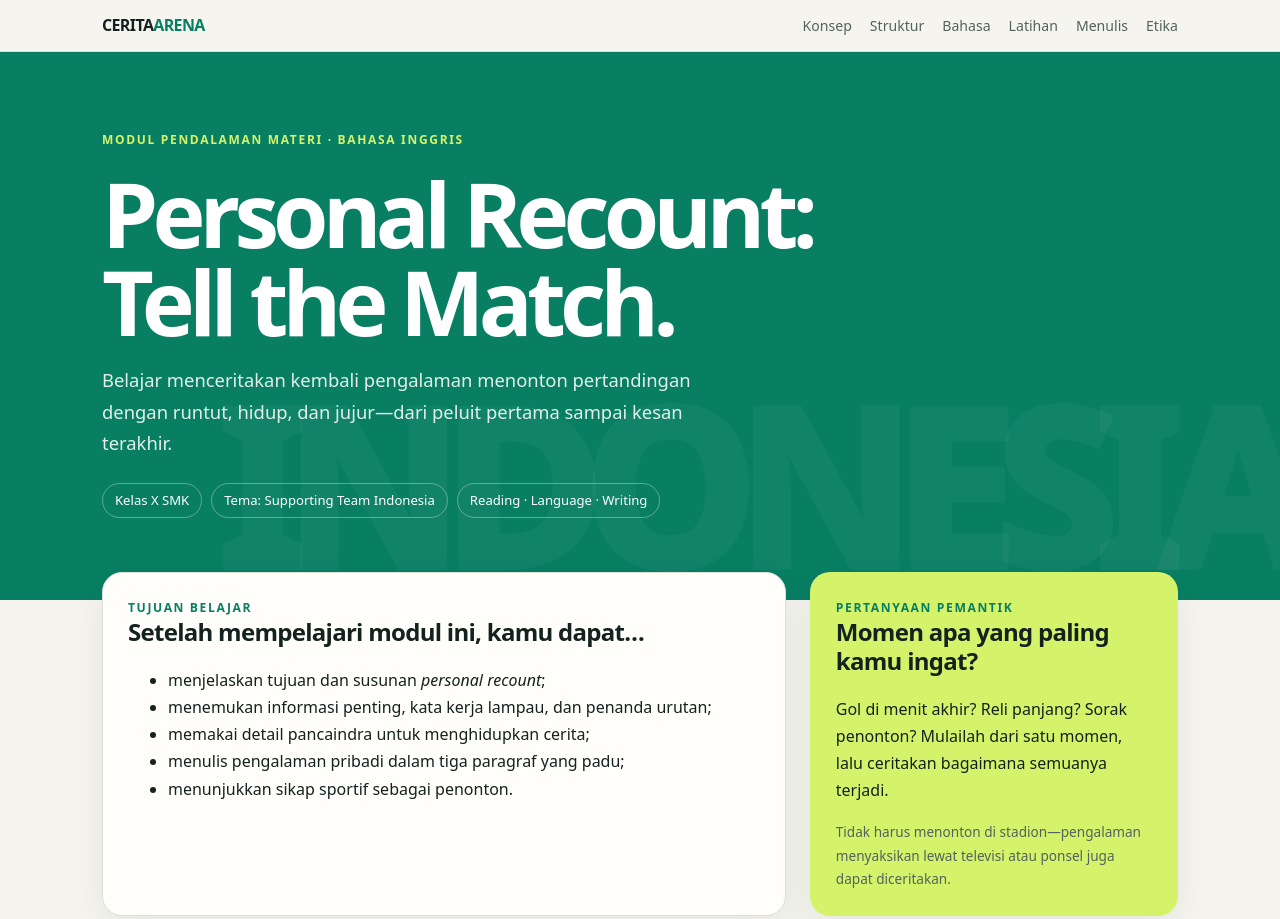
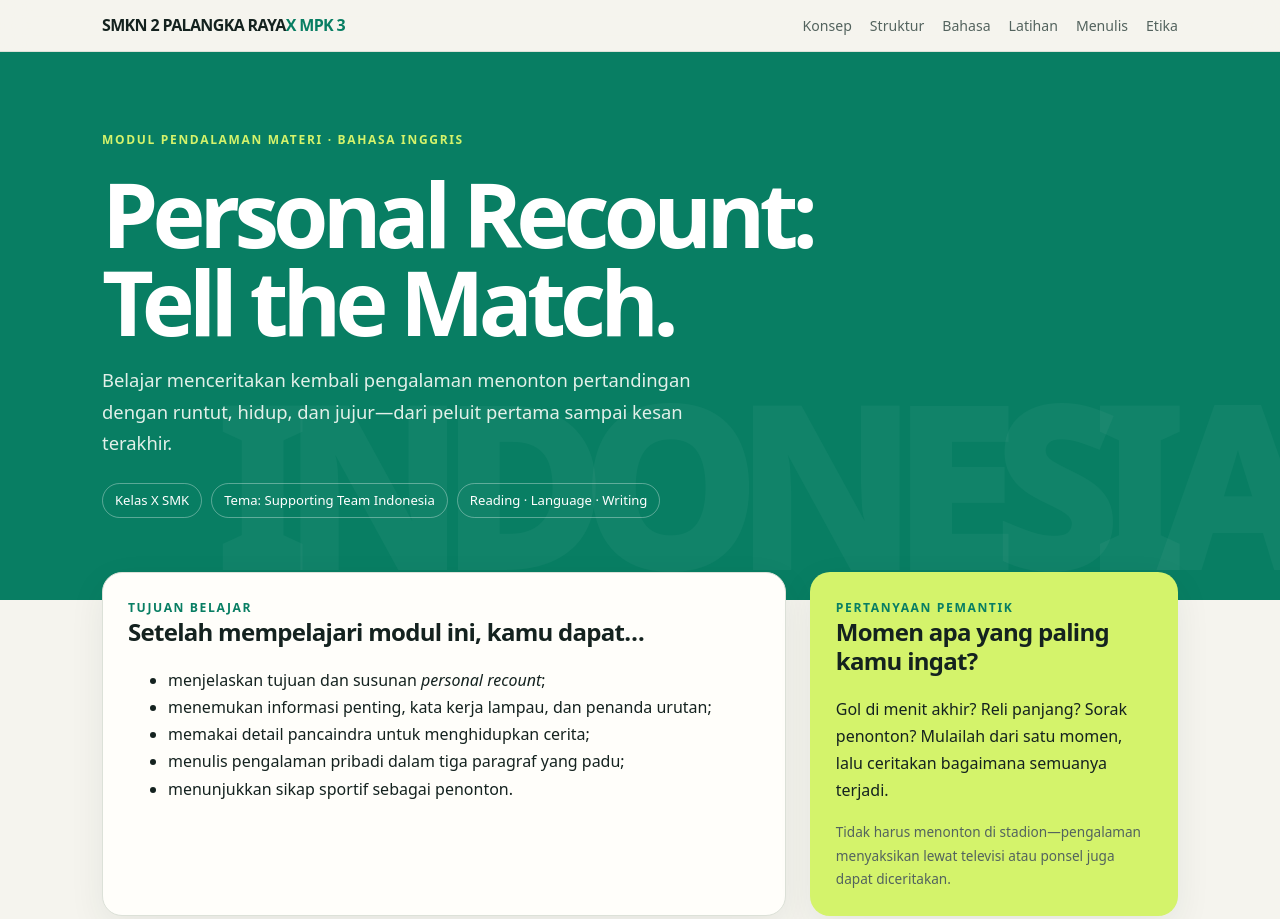
Before and after one commit to ckloveada/textrecount, a plain HTML site: page index.html in a window 1280 px wide. Shown: the top 919 px of the page. Drawn offline with Linux system fonts and the light colour scheme.

Commit message:
Update index.html

```diff
--- a/index.html
+++ b/index.html
@@ -10,7 +10,7 @@
 </style>
 </head>
 <body>
-<header class="top"><nav class="nav"><a class="brand" href="#atas" style="text-decoration:none">CERITA<span>ARENA</span></a><div class="links"><a href="#konsep">Konsep</a><a href="#struktur">Struktur</a><a href="#bahasa">Bahasa</a><a href="#latihan">Latihan</a><a href="#menulis">Menulis</a><a href="#etika">Etika</a></div></nav></header>
+<header class="top"><nav class="nav"><a class="brand" href="#atas" style="text-decoration:none">SMKN 2 PALANGKA RAYA<span>X MPK 3</span></a><div class="links"><a href="#konsep">Konsep</a><a href="#struktur">Struktur</a><a href="#bahasa">Bahasa</a><a href="#latihan">Latihan</a><a href="#menulis">Menulis</a><a href="#etika">Etika</a></div></nav></header>
 <main id="atas">
 <section class="hero"><div class="hero-inner"><div class="eyebrow">Modul Pendalaman Materi · Bahasa Inggris</div><h1>Personal Recount:<br>Tell the Match.</h1><p>Belajar menceritakan kembali pengalaman menonton pertandingan dengan runtut, hidup, dan jujur—dari peluit pertama sampai kesan terakhir.</p><div class="chips"><span class="chip">Kelas X SMK</span><span class="chip">Tema: Supporting Team Indonesia</span><span class="chip">Reading · Language · Writing</span></div></div></section>
 <div class="wrap"><div class="intro"><article class="card"><div class="kicker">Tujuan belajar</div><h2>Setelah mempelajari modul ini, kamu dapat…</h2><ul><li>menjelaskan tujuan dan susunan <i>personal recount</i>;</li><li>menemukan informasi penting, kata kerja lampau, dan penanda urutan;</li><li>memakai detail pancaindra untuk menghidupkan cerita;</li><li>menulis pengalaman pribadi dalam tiga paragraf yang padu;</li><li>menunjukkan sikap sportif sebagai penonton.</li></ul></article><aside class="card"><div class="kicker">Pertanyaan pemantik</div><h2>Momen apa yang paling kamu ingat?</h2><p>Gol di menit akhir? Reli panjang? Sorak penonton? Mulailah dari satu momen, lalu ceritakan bagaimana semuanya terjadi.</p><p class="small">Tidak harus menonton di stadion—pengalaman menyaksikan lewat televisi atau ponsel juga dapat diceritakan.</p></aside></div>
```
